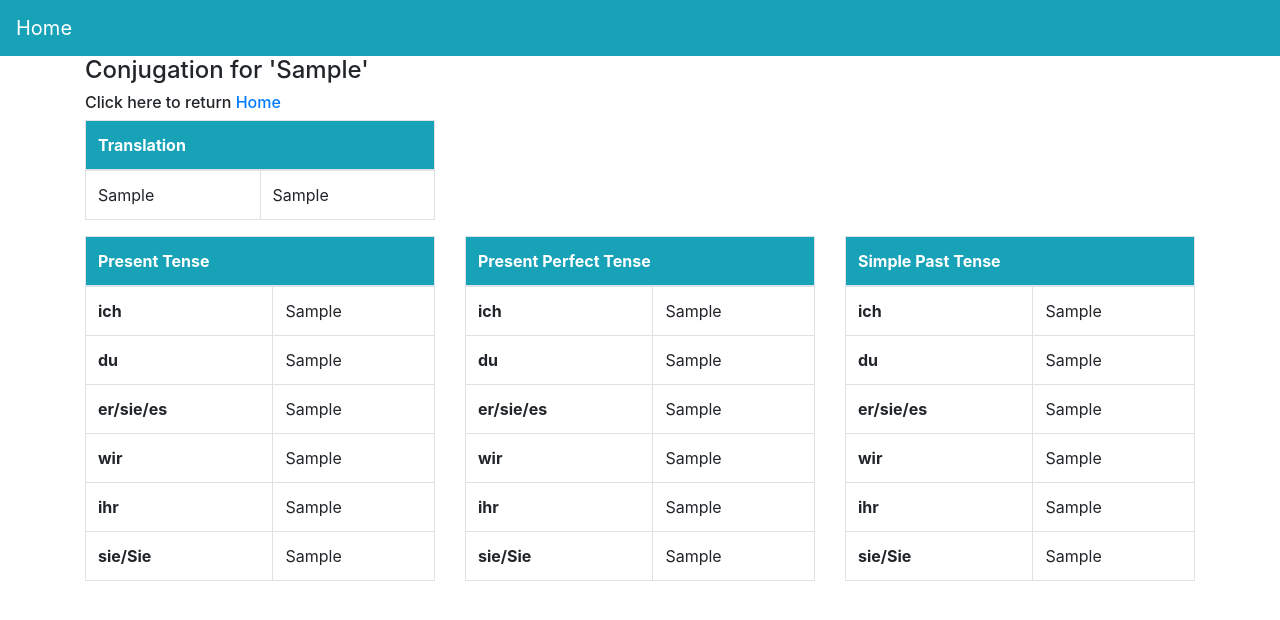
After one commit to pres220/top-100-german-verbs, a Django app: a page that uses conjugator/templates/conjugator/conjugation.html in a window 1280 px wide. The commit adds this page. Shown: the top 620 px of the page. Run offline with Django 3.2, Linux system fonts and the light colour scheme; tables that the repository leaves empty hold one stand-in row (values such as "Sample post"); some libraries are stand-ins or nearby versions.

Commit message:
Add conjugation page, conjugation view, and update admin

```diff
--- a/conjugator/models.py
+++ b/conjugator/models.py
@@ -1,37 +1,34 @@
 from django.db import models
-
-class Infinitive(models.Model):
-    name = models.CharField(primary_key=True, max_length=30)
-    frequency = models.PositiveSmallIntegerField(unique=True)
-
-    def __str__(self):
-        return self.name
 
 class Verb(models.Model):
     infinitive = models.CharField(primary_key=True, max_length=30)
-    translation = models.CharField(max_length=50)
-    past_participle = models.CharField(max_length=30)
+    frequency = models.PositiveSmallIntegerField(unique=True)
+    translation = models.CharField(max_length=50, blank=True)
+    past_participle = models.CharField(max_length=30, blank=True)
 
     # Present tense
-    present_ich = models.CharField(max_length=30)
-    present_du = models.CharField(max_length=30)
-    present_er = models.CharField(max_length=30)
-    present_wir = models.CharField(max_length=30)
-    present_ihr = models.CharField(max_length=30)
-    present_sie = models.CharField(max_length=30)
+    present_ich = models.CharField(max_length=30, blank=True)
+    present_du = models.CharField(max_length=30, blank=True)
+    present_er = models.CharField(max_length=30, blank=True)
+    present_wir = models.CharField(max_length=30, blank=True)
+    present_ihr = models.CharField(max_length=30, blank=True)
+    present_sie = models.CharField(max_length=30, blank=True)
 
     # Present perfect tense
-    perfect_ich = models.CharField(max_length=30)
-    perfect_du = models.CharField(max_length=30)
-    perfect_er = models.CharField(max_length=30)
-    perfect_wir = models.CharField(max_length=30)
-    perfect_ihr = models.CharField(max_length=30)
-    perfect_sie = models.CharField(max_length=30)
+    perfect_ich = models.CharField(max_length=30, blank=True)
+    perfect_du = models.CharField(max_length=30, blank=True)
+    perfect_er = models.CharField(max_length=30, blank=True)
+    perfect_wir = models.CharField(max_length=30, blank=True)
+    perfect_ihr = models.CharField(max_length=30, blank=True)
+    perfect_sie = models.CharField(max_length=30, blank=True)
 
     # Simple past tense
-    past_ich = models.CharField(max_length=30)
-    past_du = models.CharField(max_length=30)
-    past_er = models.CharField(max_length=30)
-    past_wir = models.CharField(max_length=30)
-    past_ihr = models.CharField(max_length=30)
-    past_sie = models.CharField(max_length=30)
+    past_ich = models.CharField(max_length=30, blank=True)
+    past_du = models.CharField(max_length=30, blank=True)
+    past_er = models.CharField(max_length=30, blank=True)
+    past_wir = models.CharField(max_length=30, blank=True)
+    past_ihr = models.CharField(max_length=30, blank=True)
+    past_sie = models.CharField(max_length=30, blank=True)
+
+    def __str__(self):
+        return self.infinitive
--- /dev/null
+++ b/conjugator/templates/conjugator/conjugation.html
@@ -0,0 +1,135 @@
+{% extends 'conjugator/base.html' %}
+
+{% block title %}{{ page_title }}{% endblock title %}
+
+{% block content %}
+<div class="container conjugation-container">
+  <h4 class="conjugation-header">Conjugation for '{{ verb.infinitive }}'</h4>
+  <h6>Click here to return <a href="{% url 'home' %}">Home</a></h6>
+  <div class="row">
+    <div class="col-sm-6 col-md-4">
+      <table class="table table-bordered">
+        <thead class="thead text-white bg-info">
+          <tr>
+            <th colspan="2">Translation</th>
+          </tr>
+          </thead>
+          <tbody>
+            <tr>
+              <td>{{ verb.infinitive }}</td>
+              <td>{{ verb.translation }}</td>
+            </tr>
+          </tbody>
+      </table>
+    </div>
+  </div>
+
+  <div class="row">
+    <div class="col-sm-6 col-md-4">
+      <table class="table table-bordered table-hover">
+        <thead class="thead text-white bg-info">
+          <tr>
+            <th colspan="2">Present Tense</th>
+          </tr>
+        </thead>
+        <tbody>
+          <tr>
+            <th>ich</th>
+            <td>{{ verb.present_ich }}</td>
+          </tr>
+          <tr>
+            <th>du</th>
+            <td>{{ verb.present_du }}</td>
+          </tr>
+          <tr>
+            <th>er/sie/es</th>
+            <td>{{ verb.present_er }}</td>
+          </tr>
+          <tr>
+            <th>wir</th>
+            <td>{{ verb.present_wir }}</td>
+          </tr>
+          <tr>
+            <th>ihr</th>
+            <td>{{ verb.present_ihr }}</td>
+          </tr>
+          <tr>
+            <th>sie/Sie</th>
+            <td>{{ verb.present_sie }}</td>
+          </tr>
+        </tbody>
+      </table>
+    </div>
+    <div class="col-sm-6 col-md-4">
+      <table class="table table-bordered table-hover">
+        <thead class="thead text-white bg-info">
+          <tr>
+            <th colspan="2">Present Perfect Tense</th>
+          </tr>
+        </thead>
+        <tbody>
+          <tr>
+            <th>ich</th>
+            <td>{{ verb.perfect_ich }}</td>
+          </tr>
+          <tr>
+            <th>du</th>
+            <td>{{ verb.perfect_du }}</td>
+          </tr>
+          <tr>
+            <th>er/sie/es</th>
+            <td>{{ verb.perfect_er }}</td>
+          </tr>
+          <tr>
+            <th>wir</th>
+            <td>{{ verb.perfect_wir }}</td>
+          </tr>
+          <tr>
+            <th>ihr</th>
+            <td>{{ verb.perfect_ihr }}</td>
+          </tr>
+          <tr>
+            <th>sie/Sie</th>
+            <td>{{ verb.perfect_sie }}</td>
+          </tr>
+        </tbody>
+      </table>
+    </div>
+    <div class="col-sm-6 col-md-4">
+      <table class="table table-bordered table-hover">
+        <thead class="thead text-white bg-info">
+          <tr>
+            <th colspan="2">Simple Past Tense</th>
+          </tr>
+        </thead>
+        <tbody>
+          <tr>
+            <th>ich</th>
+            <td>{{ verb.past_ich }}</td>
+          </tr>
+          <tr>
+            <th>du</th>
+            <td>{{ verb.past_du }}</td>
+          </tr>
+          <tr>
+            <th>er/sie/es</th>
+            <td>{{ verb.past_er }}</td>
+          </tr>
+          <tr>
+            <th>wir</th>
+            <td>{{ verb.past_wir }}</td>
+          </tr>
+          <tr>
+            <th>ihr</th>
+            <td>{{ verb.past_ihr }}</td>
+          </tr>
+          <tr>
+            <th>sie/Sie</th>
+            <td>{{ verb.past_sie }}</td>
+          </tr>
+        </tbody>
+      </table>
+    </div>
+  </div>
+</div>
+{% endblock content %}
--- a/conjugator/templates/conjugator/home.html
+++ b/conjugator/templates/conjugator/home.html
@@ -21,7 +21,7 @@
         {% for verb in col %}
           <li>
             <span class="badge">{{ verb.frequency }}</span>
-            <a href="#">{{ verb }}</a>
+            <a href="{% url 'conjugation' verb.infinitive %}">{{ verb.infinitive }}</a>
           </li>
         {% endfor %}
         </ul>
--- a/conjugator/urls.py
+++ b/conjugator/urls.py
@@ -4,6 +4,6 @@ from . import views
 
 urlpatterns = [
     path('', views.home, name='home'),
-    #path('verb/<slug:verb>/', views.conjugate, name='conjugate'),
+    path('verb/<str:infinitive>/', views.conjugation, name='conjugation'),
     #path('search/', views.search, name='search'),
 ]
--- a/conjugator/views.py
+++ b/conjugator/views.py
@@ -1,8 +1,9 @@
-from django.shortcuts import render
-from .models import Infinitive
+from urllib import parse
+from django.shortcuts import render, get_object_or_404
+from .models import Verb
 
 def home(request):
-    verb_list = Infinitive.objects.order_by('frequency')
+    verb_list = Verb.objects.order_by('frequency')
     verb_list_length = verb_list.count()
     col_list = []
     col_length = 10 if verb_list_length >= 10 else verb_list_length
@@ -16,5 +17,16 @@ def home(request):
                 break
         col_list.append(new_col)
 
-    context = { 'col_list': col_list, 'page_title': 'Top 100 German Verbs'}
+    context = {
+        'col_list': col_list,
+        'page_title': 'Top 100 German Verbs'
+    }
     return render(request, 'conjugator/home.html', context)
+
+def conjugation(request, infinitive):
+    verb = get_object_or_404(Verb, infinitive__iexact=infinitive)
+    context = {
+        'verb': verb,
+        'page_title': f'{verb.infinitive} conjugated'
+    }
+    return render(request, 'conjugator/conjugation.html', context)
```
Also changed, not shown: conjugator/admin.py (+22 -3 lines), conjugator/migrations/0002_auto_20191205_1753.py (added), conjugator/migrations/0003_auto_20191205_1948.py (added), conjugator/migrations/0004_auto_20191205_1957.py (added).
